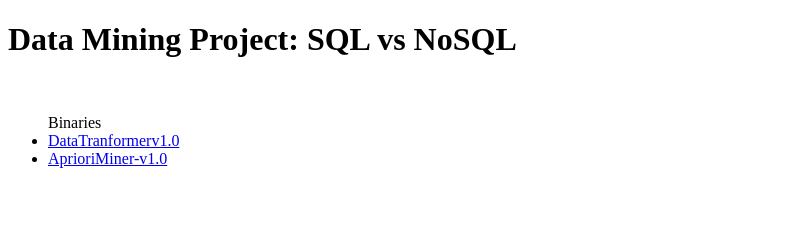
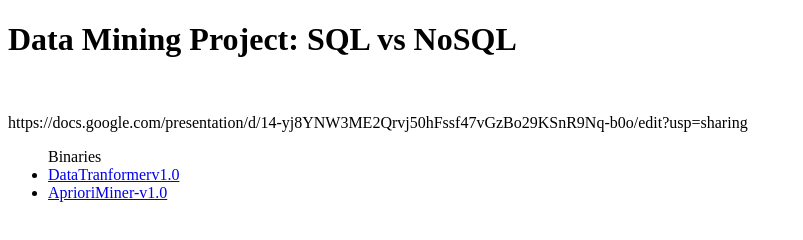
Before and after one commit to cesardv/dmproject, a plain HTML site: page index.html in a window 1280 px wide. Shown: the whole page, without its empty margins (0-803 px from the left). Drawn offline with Linux system fonts and the light colour scheme.

Commit message:
added prsentation url to page

```diff
--- a/index.html
+++ b/index.html
@@ -5,6 +5,7 @@
 </head>
 <body>
 <h1>Data Mining Project: SQL vs NoSQL</h1><br/>
+<p>https://docs.google.com/presentation/d/14-yj8YNW3ME2Qrvj50hFssf47vGzBo29KSnR9Nq-b0o/edit?usp=sharing</p>
 <ul>Binaries
 	<li><a href='./v1.0.zip'>DataTranformerv1.0</a></li>
 	<li><a href='./AprioriMinerBinv1.0.zip'>AprioriMiner-v1.0</a></li>
```
